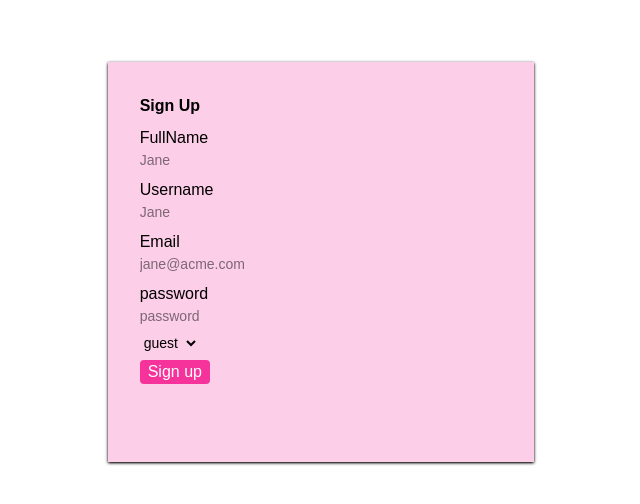
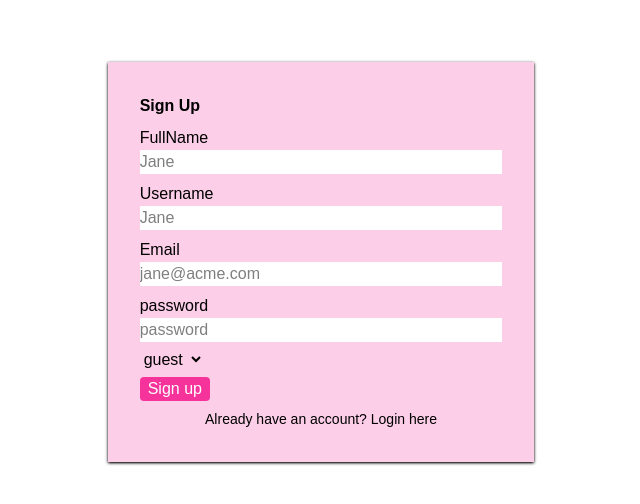
Before and after one commit to adityaspaudel/niwaas, a Next.js app in the folder client/: page /register in a window 1280 px wide. Shown: the part 138-642 px from the top of the page, without its empty margins (319-959 px from the left). Built offline with nearby package versions, Linux system fonts and the light colour scheme.

Commit message:
login form update

```diff
--- a/client/src/app/(auth)/login/page.js
+++ b/client/src/app/(auth)/login/page.js
@@ -21,10 +21,12 @@ const LoginForm = () => {
 
   const [apiMessage, setApiMessage] = useState(null);
   const router = useRouter();
+
+  const handleClick = () => router.push("/register");
   return (
     <div className="flex flex-col justify-center items-center bg-gray-100 h-screen w-screen text-black">
       <div className="flex flex-col gap-2 p-8 justify-center items-center  border-gray-600 h-1/2 w-1/3 rounded-sm bg-fuchsia-200 shadow hover:shadow-md hover:shadow-black transition ">
-				<h1 className="font-bold">Login</h1>
+        <h1 className="font-bold w-full flex flex-col text-start">Login</h1>
         <Formik
           initialValues={formData}
           validationSchema={loginSchema}
@@ -61,23 +63,27 @@ const LoginForm = () => {
           }}
         >
           {({ isSubmitting }) => (
-						<Form className="flex flex-col  text-sm">
+            <Form className="flex flex-col content-start items-start  w-full">
+              <div className="flex flex-col w-full">
                 <label htmlFor="email">Email</label>
                 <Field
-								className="px-2 border rounded-sm bg-white"
+                  className="px-2 border rounded-sm bg-white w-full"
                   name="email"
                   placeholder="jane@acme.com"
                   type="email"
                 />
+              </div>
+              <div className="flex flex-col w-full">
                 <label htmlFor="password">Password</label>
                 <Field
-								className="px-2 border rounded-sm bg-white"
+                  className="px-2 border rounded-sm bg-white w-full"
                   name="password"
-								placeholder="pa$$word"
+                  placeholder="password"
                   type="password"
                 />
+              </div>
               <button
-								className="mt-8 text text-gray-50 bg-pink-500 transition hover:bg-pink-600"
+                className="mt-8 text text-gray-50 bg-pink-500 transition hover:bg-pink-600 rounded-sm px-2"
                 type="submit"
                 disabled={isSubmitting}
               >
@@ -86,12 +92,21 @@ const LoginForm = () => {
             </Form>
           )}
         </Formik>
+        <div className="text-sm">
+          Don`t have an account?{" "}
+          <span
+            onClick={handleClick}
+            className="hover:underline hover:text-blue-400 cursor-pointer"
+          >
+            Register here
+          </span>
+        </div>
         {apiMessage && (
           <div>
             {apiMessage == "login successful" ? (
               <div className="text-green-400">{apiMessage}</div>
             ) : (
-							<div className="text-red-400"></div>
+              <div className="text-red-400 rounded"></div>
             )}
           </div>
         )}
--- a/client/src/app/(auth)/register/page.js
+++ b/client/src/app/(auth)/register/page.js
@@ -3,6 +3,7 @@
 import React, { useState } from "react";
 import { Formik, Field, Form } from "formik";
 import * as Yup from "yup";
+import { useRouter } from "next/navigation";
 
 const sleep = (ms) => new Promise((r) => setTimeout(r, ms));
 
@@ -31,6 +32,8 @@ const RegistrationForm = () => {
     role: "",
   });
   const [apiMessage, setApiMessage] = useState(null);
+  const router = useRouter();
+  const handleClick = () => router.push("/login");
   return (
     <div className="flex flex-col justify-center items-center h-screen w-screen bg-white text-black">
       <div className="flex flex-col items-center content-start bg-pink-200 gap-2 shadow hover:shadow-md shadow-black  p-8 min-h-1/2 w-1/3">
@@ -77,43 +80,51 @@ const RegistrationForm = () => {
         >
           {({ isSubmitting, touched, errors }) => (
             <Form className="flex flex-col gap-2 content-start items-start text-black w-full">
-							<div className=" flex flex-col">
+              <div className=" flex flex-col w-full">
                 <label htmlFor="fullName">FullName</label>
-								<Field name="fullName" className="text-sm" placeholder="Jane" />
+                <Field
+                  name="fullName"
+                  className=" bg-white w-full"
+                  placeholder="Jane"
+                />
                 <div className="text-red-400 text-xs">
                   {touched.fullName && errors.fullName ? (
                     <div>{errors.fullName}</div>
                   ) : null}
                 </div>
               </div>
-							<div className="flex flex-col">
+              <div className="flex flex-col w-full">
                 <label htmlFor="username">Username</label>
-								<Field name="username" className="text-sm" placeholder="Jane" />
+                <Field
+                  name="username"
+                  className=" bg-white w-full"
+                  placeholder="Jane"
+                />
                 <div className="text-red-400 text-xs">
                   {touched.username && errors.username ? (
                     <div>{errors.username}</div>
                   ) : null}
                 </div>
               </div>
-							<div className="flex flex-col">
+              <div className="flex flex-col w-full">
                 <label htmlFor="email">Email</label>
                 <Field
                   name="email"
-									className="text-sm"
+                  className="] bg-white w-full"
                   placeholder="jane@acme.com"
                   type="email"
                 />
-								<div className="text-red-400 text-xs">
+                <div className="text-red-400 w-full text-xs">
                   {touched.email && errors.email ? (
                     <div>{errors.email}</div>
                   ) : null}
                 </div>
               </div>
-							<div className="flex flex-col">
+              <div className="flex flex-col w-full">
                 <label>password</label>
                 <Field
                   name="password"
-									className="text-sm"
+                  className=" bg-white w-full"
                   placeholder="password"
                   type="password"
                 />
@@ -123,13 +134,17 @@ const RegistrationForm = () => {
                   ) : null}
                 </div>
               </div>
-							<Field as="select" className="text-sm" name="role">
+              <Field as="select" className="" name="role">
                 <option value="guest">guest</option>
                 <option value="admin">admin</option>
                 <option value="staff">staff</option>
               </Field>
               {touched.role && errors.role ? <div>{errors.role}</div> : null}
-							<button className="bg-pink-500 hover:bg-pink-600 text-white px-2 rounded-sm cursor-pointer" type="submit" disabled={isSubmitting}>
+              <button
+                className="bg-pink-500 hover:bg-pink-600 text-white px-2 rounded-sm cursor-pointer"
+                type="submit"
+                disabled={isSubmitting}
+              >
                 {isSubmitting ? "Signing up" : "Sign up"}
               </button>
               {apiMessage && (
@@ -144,6 +159,15 @@ const RegistrationForm = () => {
             </Form>
           )}
         </Formik>
+        <div className="text-sm">
+          Already have an account?{" "}
+          <span
+            onClick={handleClick}
+            className="hover:text-blue-400 hover:underline cursor-pointer"
+          >
+            Login here
+          </span>
+        </div>
       </div>
     </div>
   );
```
Lines whose indentation alone changed are shown as unchanged.
